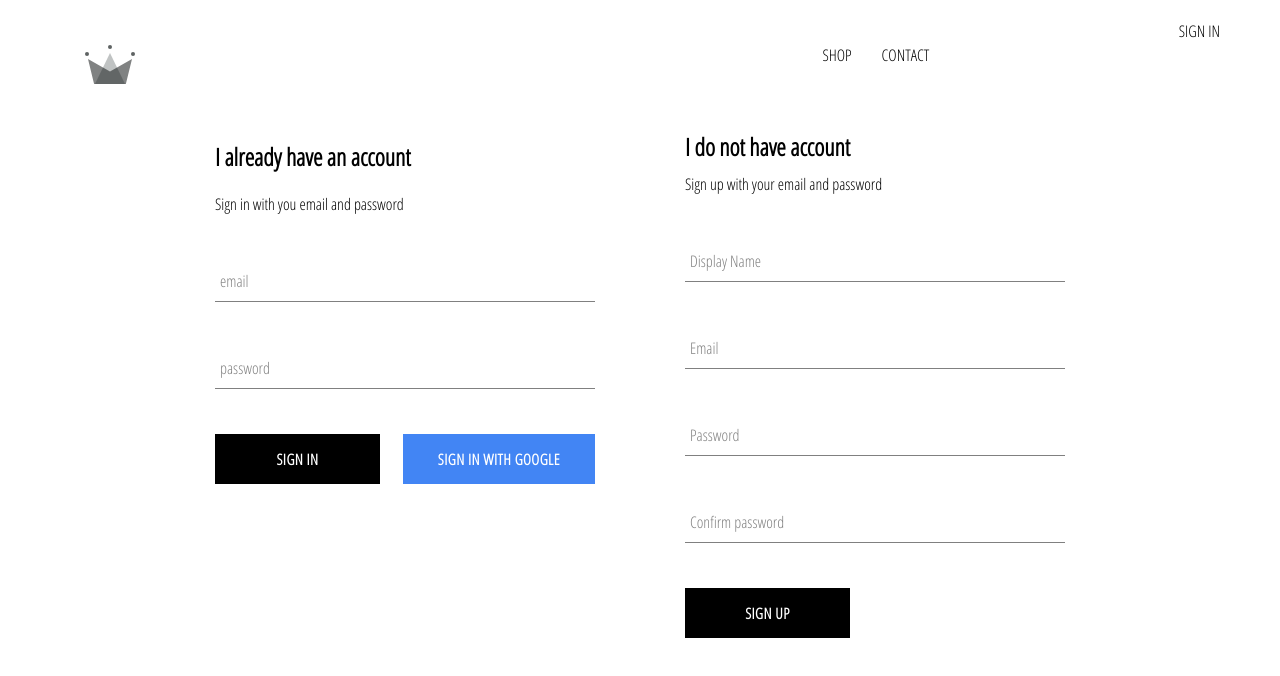
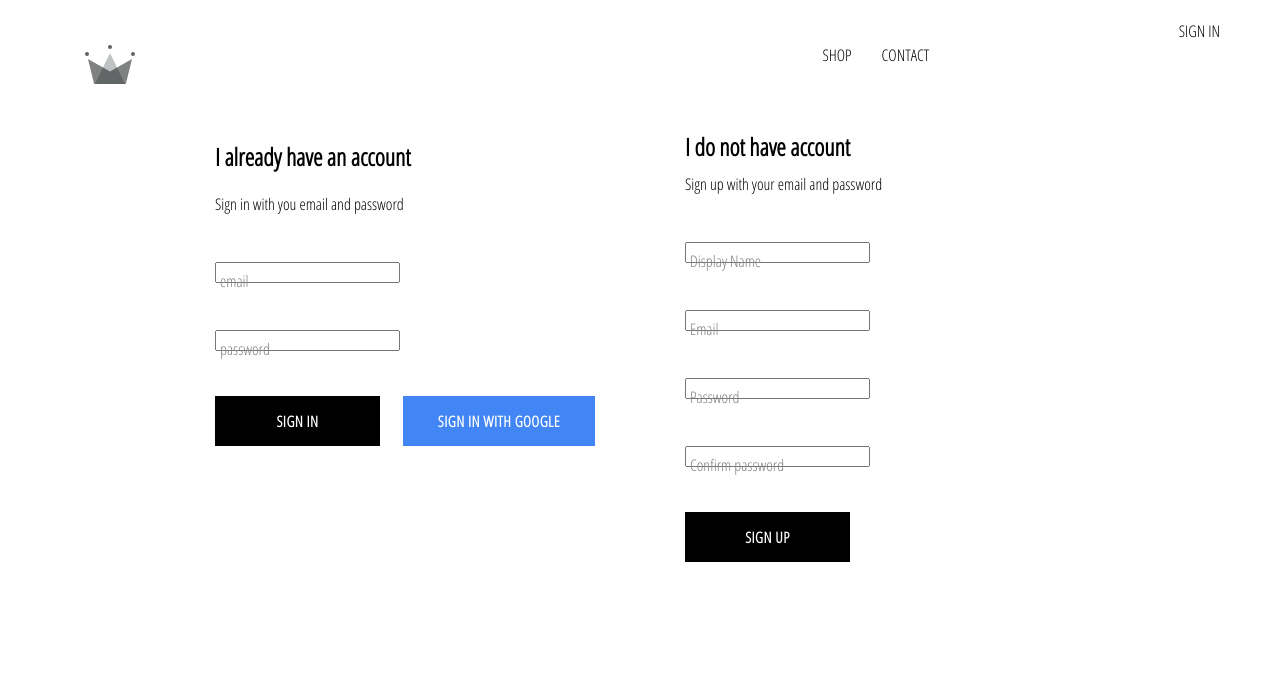
Before and after one commit to Ashenafi-Tesfaye/mamis-fashion, a React (Create React App) app: page /signin in a window 1280 px wide. Shown: the top 676 px of the page. Built offline with nearby package versions, Linux system fonts and the light colour scheme; no server answers.

Commit message:
updated scss

```diff
--- a/src/components/form-input/form-input.styles.scss
+++ b/src/components/form-input/form-input.styles.scss
@@ -11,7 +11,7 @@ $main-color: black;
   position: relative;
   margin: 45px 0;
 
-  .form-input {
+  .input {
     background: none;
     background-color: white;
     color: $sub-color;
```
Also changed, not shown: 1 other file (tests, documents, lock files or other folders).
